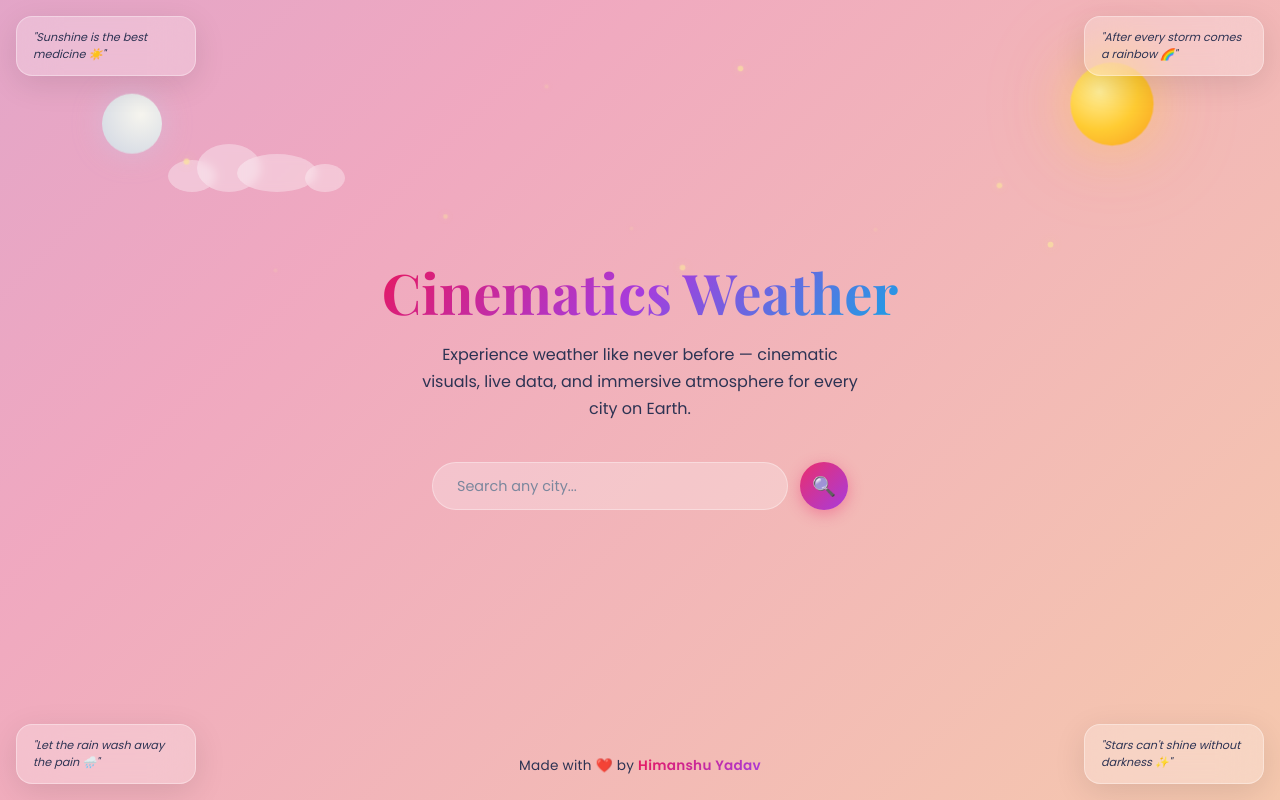
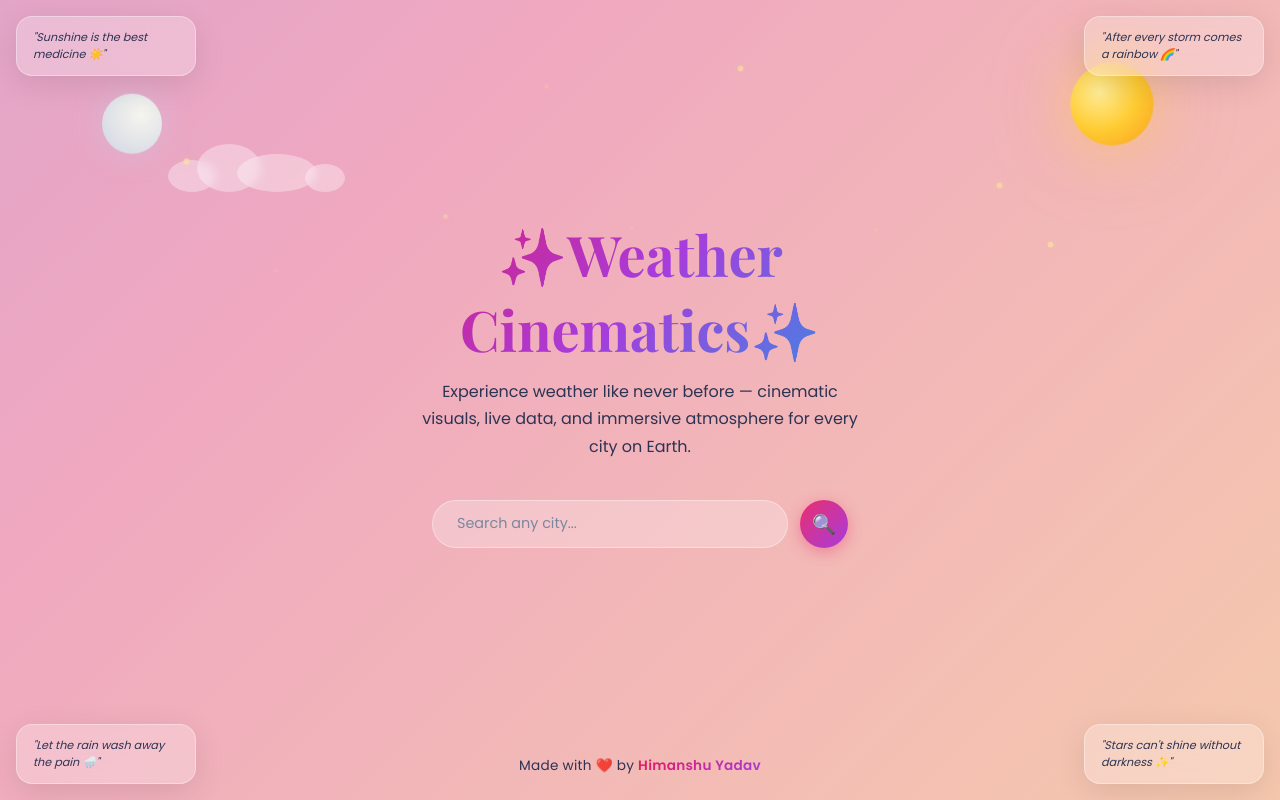
Before and after one commit to himanshu-ydv07/Cinematic-Weather-Information, a plain HTML site: page index.html in a window 1280 px wide. Drawn offline with nearby package versions, Linux system fonts and the light colour scheme.

Commit message:
Update index.html

```diff
--- a/index.html
+++ b/index.html
@@ -47,7 +47,7 @@
     <!-- Main Content -->
     <main class="main-content">
       <div class="hero">
-        <h1>Cinematics Weather</h1>
+        <h1>✨️Weather Cinematics✨️</h1>
         <p>Experience weather like never before — cinematic visuals, live data, and immersive atmosphere for every city on Earth.</p>
       </div>
       <div class="search-bar">
```
